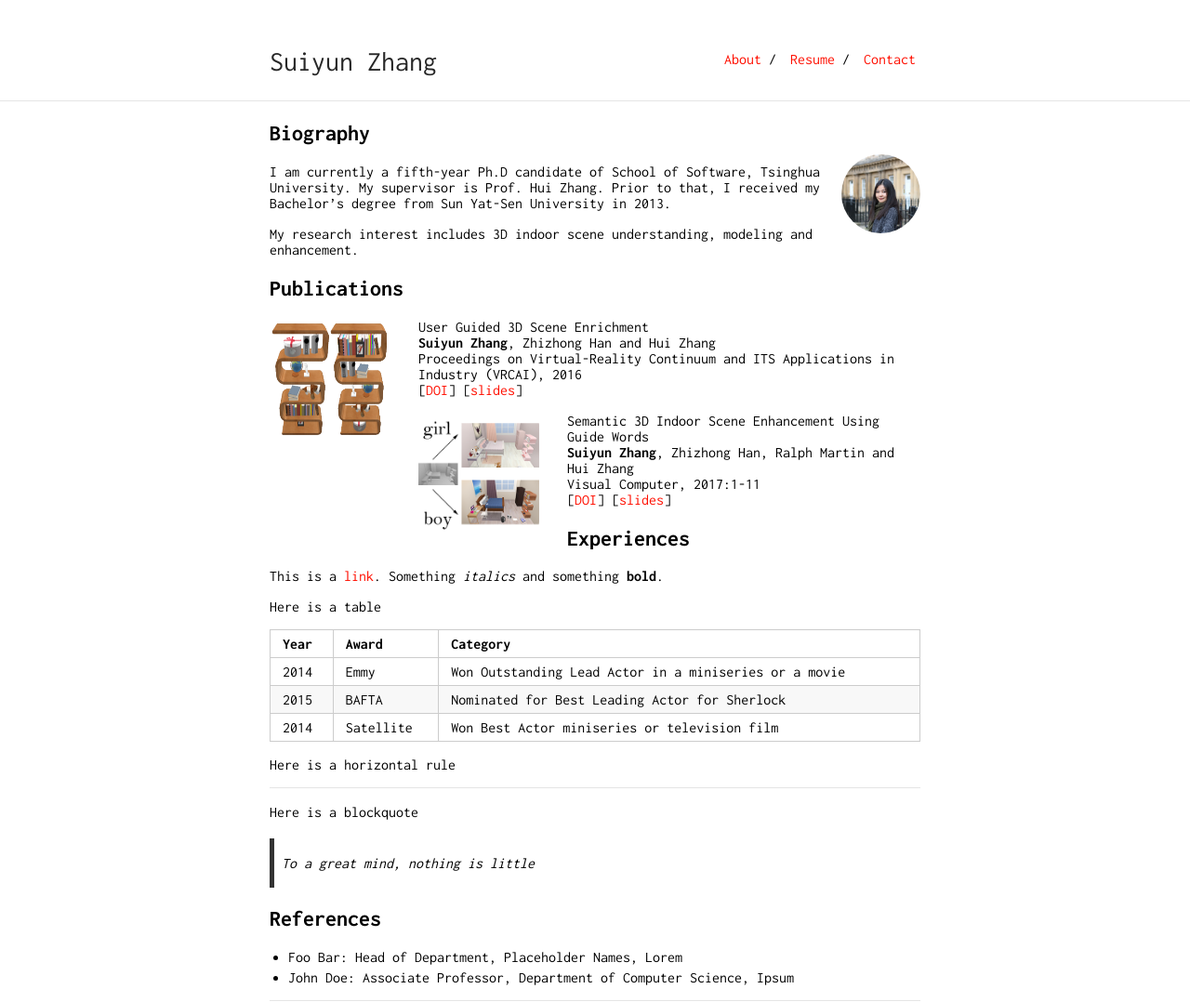
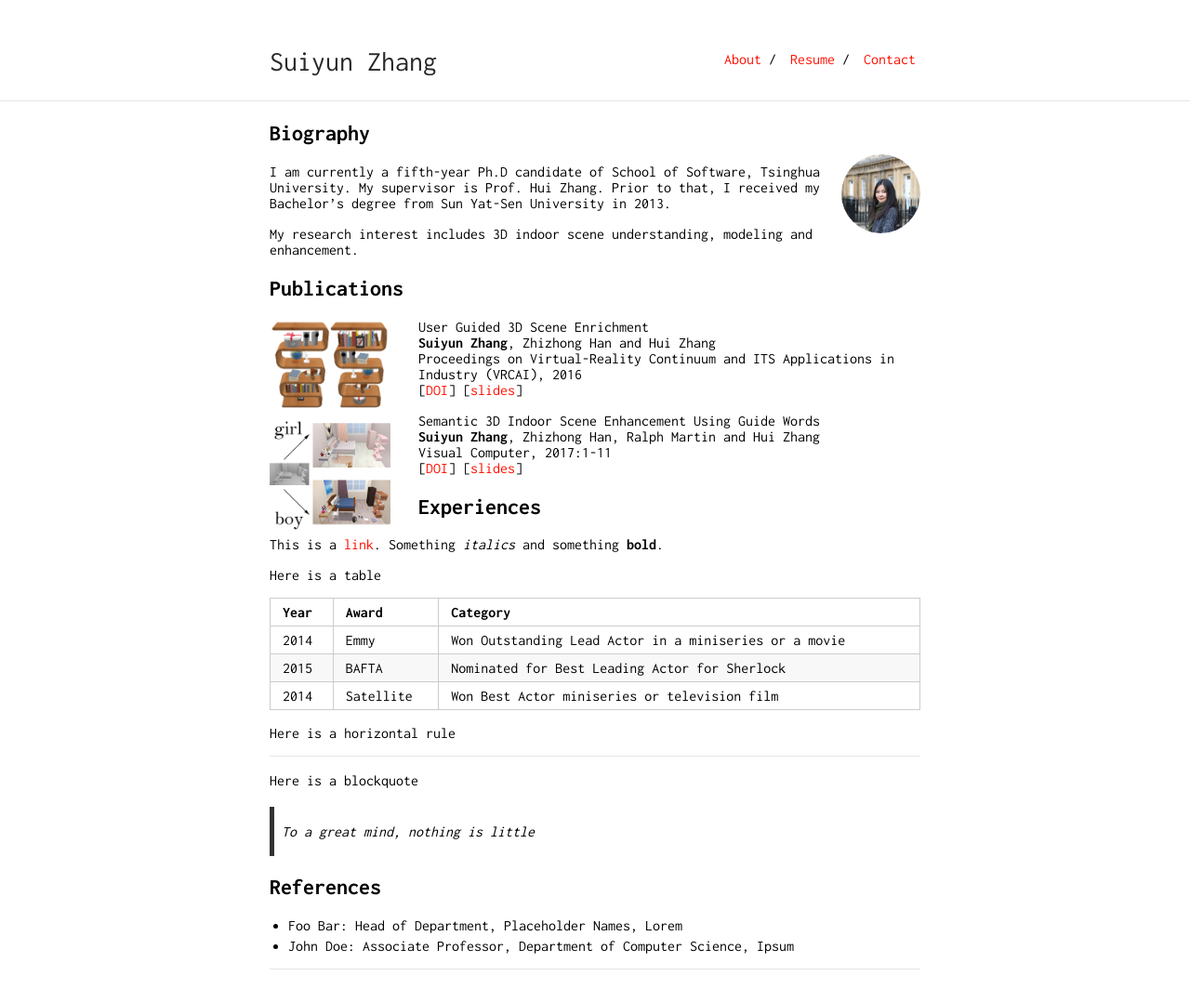
Before and after one commit to zhsuiy/suiyun.github.io, a Jekyll site: the page built from index.md, in a window 1280 px wide. Shown: the whole page at 93% size. Built offline with Jekyll 4.4.1, drawn with Linux system fonts in a browser that asks for light colours; our own code applies the rules of GitHub Pages for plain Markdown files; after the commit the page ends 1044 px from its top, so only the background shows below that.

Commit message:
change height

```diff
--- a/_sass/typography.scss
+++ b/_sass/typography.scss
@@ -54,7 +54,7 @@
         }
     }
 	.project-picture {
-        height: $projectimg-size;
+        //height: $projectimg-size;
         width: $projectimg-size;
         position: relative;
         margin: 0px 30px 0 0;
```
